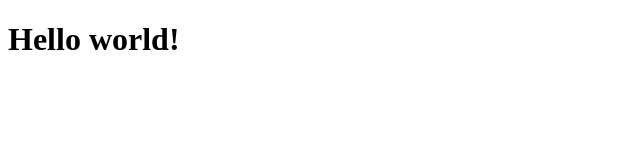
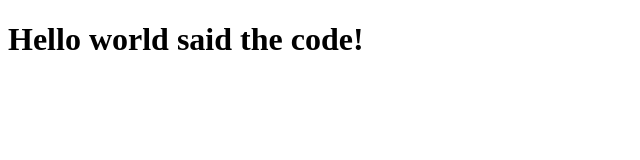
Before and after one commit to IBevza/Tutorial, a plain HTML site: page index.html in a window 1280 px wide. Shown: the whole page, without its empty margins (0-640 px from the left). Drawn offline with Linux system fonts and the light colour scheme.

Commit message:
Update index.html
added words to the test index.html file

```diff
--- a/index.html
+++ b/index.html
@@ -7,6 +7,6 @@
     <title>Document</title>
   </head>
   <body>
-    <h1>Hello world!</h1>
+    <h1>Hello world said the code!</h1>
   </body>
 </html>
```
